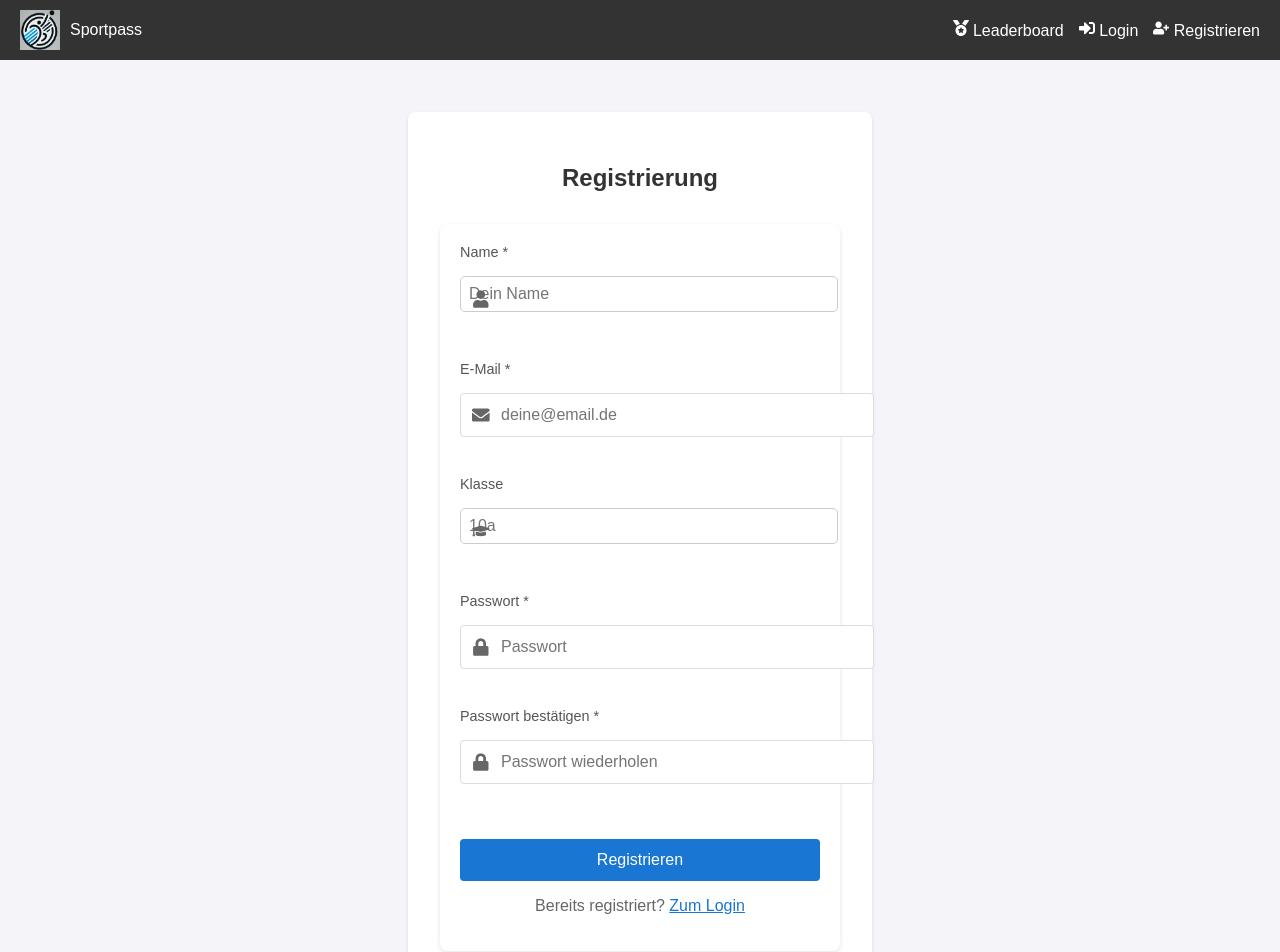
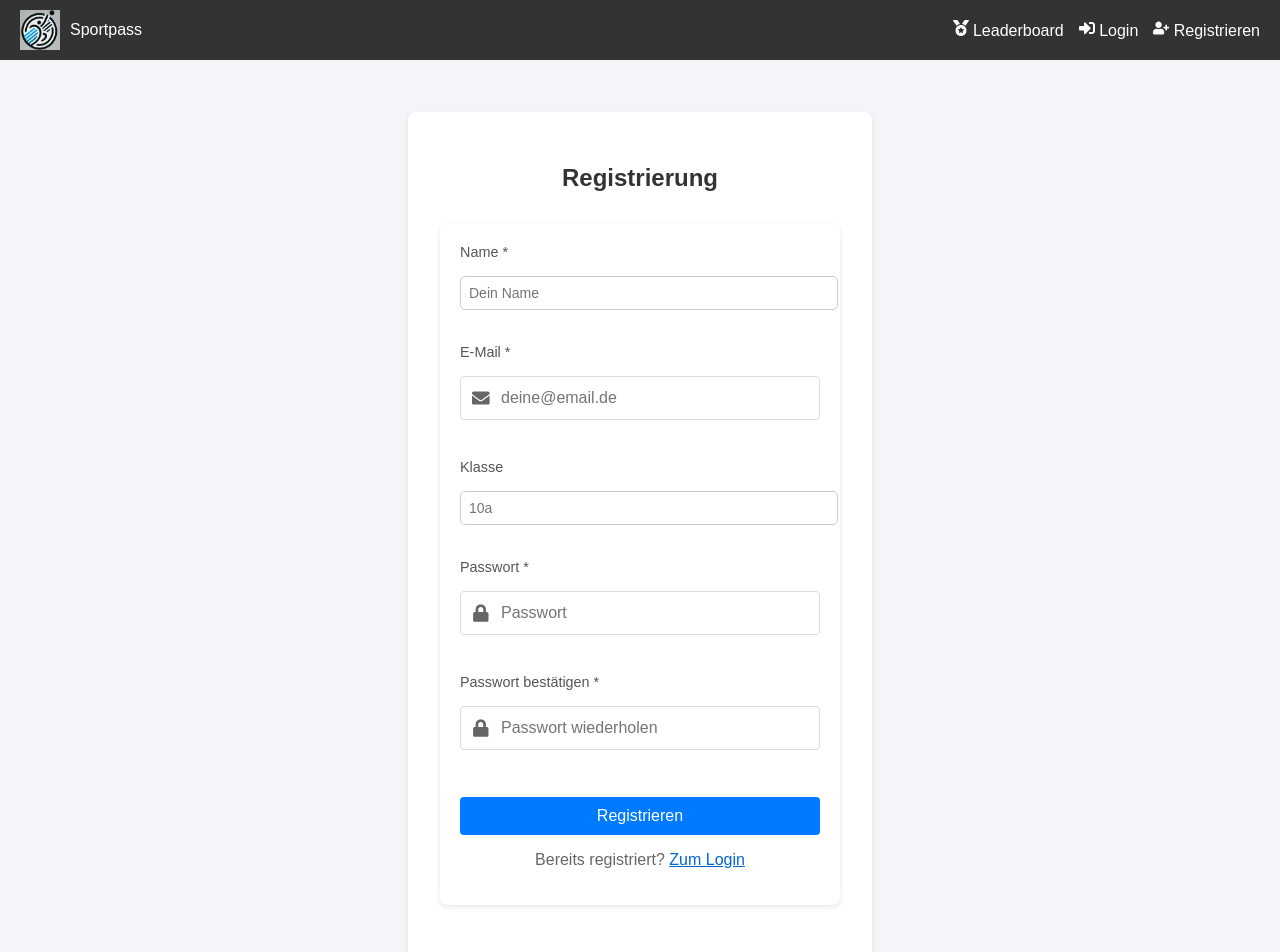
Before and after one commit to Chris123-crypto-ship-it/Sportpass_2025, a React (Create React App) app: page /register in a window 1280 px wide. Shown: the top 952 px of the page. Built offline with nearby package versions, Linux system fonts and the light colour scheme.

Commit message:
bekannnt

```diff
--- a/src/pages/Register.js
+++ b/src/pages/Register.js
@@ -3,7 +3,7 @@ import axios from 'axios';
 import { useNavigate } from 'react-router-dom';
 import { toast } from 'react-toastify';
 import '../styles/Register.css';
-import { FaEnvelope, FaLock, FaUser, FaGraduationCap } from 'react-icons/fa';
+import { FaEnvelope, FaLock } from 'react-icons/fa';
 import config from '../config';
 
 const Register = () => {
@@ -136,8 +136,6 @@ const Register = () => {
           <form onSubmit={handleSubmit}>
             <div className="form-group">
               <label>Name *</label>
-              <div className="input-with-icon">
-                <FaUser className="input-icon" />
               <input
                 type="text"
                 name="name"
@@ -146,7 +144,6 @@ const Register = () => {
                 placeholder="Dein Name"
                 required
               />
-              </div>
             </div>
 
             <div className="form-group">
@@ -166,8 +163,6 @@ const Register = () => {
 
             <div className="form-group">
               <label>Klasse</label>
-              <div className="input-with-icon">
-                <FaGraduationCap className="input-icon" />
               <input
                 type="text"
                 name="class"
@@ -175,7 +170,6 @@ const Register = () => {
                 onChange={handleChange}
                 placeholder="10a"
               />
-              </div>
             </div>
 
             <div className="form-group">
@@ -210,7 +204,7 @@ const Register = () => {
 
             {error && <div className="error-message">{error}</div>}
 
-            <button type="submit" disabled={loading} className="primary-button">
+            <button type="submit" disabled={loading}>
               {loading ? 'Registriere...' : 'Registrieren'}
             </button>
 
--- a/src/styles/ForgotPassword.css
+++ b/src/styles/ForgotPassword.css
@@ -56,8 +56,6 @@
   transform: translateY(-50%);
   color: #666;
   font-size: 1.1rem;
-  z-index: 1;
-  pointer-events: none;
 }
 
 .error-message {
@@ -97,13 +95,13 @@ button:disabled {
 }
 
 .login-link span {
-  color: #1976d2;
+  color: #0066cc;
   cursor: pointer;
   text-decoration: underline;
 }
 
 .login-link span:hover {
-  color: #0d47a1;
+  color: #004d99;
 }
 
 .success-message {
--- a/src/styles/Login.css
+++ b/src/styles/Login.css
@@ -32,27 +32,24 @@
 
 .input-with-icon {
   position: relative;
+  display: flex;
+  align-items: center;
+}
+
+.input-icon {
+  position: absolute;
+  left: 12px;
+  color: #666;
 }
 
 .input-with-icon input {
   width: 100%;
-  padding: 0.75rem;
+  padding: 0.8rem;
   padding-left: 2.5rem;
   border: 1px solid #ddd;
   border-radius: 4px;
   font-size: 1rem;
-  transition: border-color 0.3s;
-}
-
-.input-with-icon .input-icon {
-  position: absolute;
-  left: 0.75rem;
-  top: 50%;
-  transform: translateY(-50%);
-  color: #666;
-  font-size: 1.1rem;
-  z-index: 1;
-  pointer-events: none;
+  transition: border-color 0.3s ease;
 }
 
 .input-with-icon input:focus {
@@ -69,39 +66,41 @@
   gap: 0.5rem;
 }
 
-.btn-primary, button {
-  width: 100%;
-  padding: 0.75rem;
-  background-color: #1976d2;
+.btn-primary {
+  background-color: #007bff;
   color: white;
+  padding: 0.8rem;
   border: none;
   border-radius: 4px;
   font-size: 1rem;
   cursor: pointer;
-  transition: background-color 0.3s;
+  transition: background-color 0.3s ease;
 }
 
-.btn-primary:hover, button:hover {
-  background-color: #0d47a1;
+.btn-primary:hover {
+  background-color: #0056b3;
 }
 
-.btn-primary:disabled, button:disabled {
-  background-color: #cccccc;
+.btn-primary:disabled {
+  background-color: #ccc;
   cursor: not-allowed;
 }
 
 .btn-link {
+  color: #0066cc;
+  text-decoration: underline;
   background: none;
   border: none;
-  color: #1976d2;
-  text-decoration: underline;
-  cursor: pointer;
-  padding: 0;
-  font-size: 0.9rem;
+  margin: 0;
+  padding: 5px;
+  display: block;
+  width: auto;
+  text-align: center;
 }
 
 .btn-link:hover {
-  color: #0d47a1;
+  color: #004d99;
+  background: none;
 }
 
 .btn-link:disabled {
@@ -116,12 +115,12 @@
 }
 
 .register-link a {
-  color: #1976d2;
-  text-decoration: none;
+  color: #0066cc;
+  text-decoration: underline;
 }
 
 .register-link a:hover {
-  text-decoration: underline;
+  color: #004d99;
 }
 
 .forgot-password-link {
@@ -130,20 +129,12 @@
   font-size: 0.9rem;
 }
 
-.forgot-password-link span,
-.login-link span,
-.login-link a,
-.register-link a,
-.btn-link {
-  color: #1976d2;
+.forgot-password-link span {
+  color: #0066cc;
   cursor: pointer;
   text-decoration: underline;
 }
 
-.forgot-password-link span:hover,
-.login-link span:hover,
-.login-link a:hover,
-.register-link a:hover,
-.btn-link:hover {
-  color: #0d47a1;
+.forgot-password-link span:hover {
+  color: #004d99;
 }
--- a/src/styles/Register.css
+++ b/src/styles/Register.css
@@ -49,13 +49,7 @@
 }
 
 .input-with-icon input {
-  width: 100%;
-  padding: 0.75rem;
   padding-left: 2.5rem;
-  border: 1px solid #ddd;
-  border-radius: 4px;
-  font-size: 1rem;
-  transition: border-color 0.3s;
 }
 
 .input-with-icon .input-icon {
@@ -65,8 +59,6 @@
   transform: translateY(-50%);
   color: #666;
   font-size: 1.1rem;
-  z-index: 1;
-  pointer-events: none;
 }
 
 .error-message {
@@ -78,24 +70,23 @@
   text-align: center;
 }
 
-.primary-button, button {
+button {
   width: 100%;
   padding: 0.75rem;
-  background-color: #1976d2;
+  background-color: #4CAF50;
   color: white;
   border: none;
   border-radius: 4px;
   font-size: 1rem;
   cursor: pointer;
   transition: background-color 0.3s;
-  margin-top: 0.5rem;
 }
 
-.primary-button:hover, button:hover {
-  background-color: #0d47a1;
+button:hover {
+  background-color: #45a049;
 }
 
-.primary-button:disabled, button:disabled {
+button:disabled {
   background-color: #cccccc;
   cursor: not-allowed;
 }
@@ -107,9 +98,13 @@
 }
 
 .login-link span {
-  color: #4CAF50;
+  color: #0066cc;
   cursor: pointer;
   text-decoration: underline;
+}
+
+.login-link span:hover {
+  color: #004d99;
 }
 
 .verification-message {
@@ -182,19 +177,3 @@
   gap: 1rem;
   margin-top: 2rem;
 }
-
-.forgot-password-link span,
-.login-link span,
-.login-link a,
-.register-link a {
-  color: #1976d2;
-  cursor: pointer;
-  text-decoration: underline;
-}
-
-.forgot-password-link span:hover,
-.login-link span:hover,
-.login-link a:hover,
-.register-link a:hover {
-  color: #0d47a1;
-}
--- a/src/styles/ResetPassword.css
+++ b/src/styles/ResetPassword.css
@@ -50,8 +50,6 @@
   transform: translateY(-50%);
   color: #666;
   font-size: 1.1rem;
-  z-index: 1;
-  pointer-events: none;
 }
 
 .error-message {
@@ -105,10 +103,10 @@ button:disabled {
 }
 
 .primary-button {
-  background-color: #1976d2;
+  background-color: #0066cc;
   margin-top: 1rem;
 }
 
 .primary-button:hover {
-  background-color: #0d47a1;
+  background-color: #004d99;
 }
```
Lines whose indentation alone changed are shown as unchanged.
